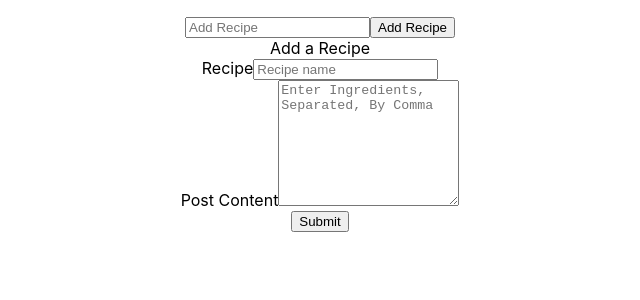
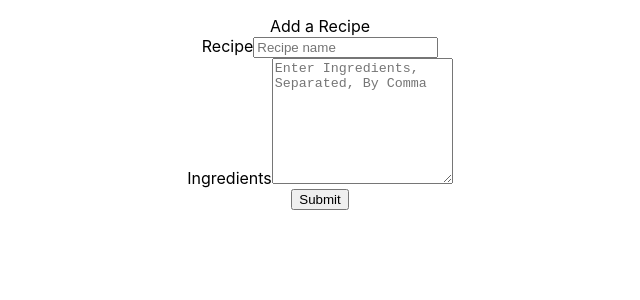
Before and after one commit to aksameet/crud-app, a React (Create React App) app: page / in a window 1280 px wide. Shown: the top 300 px of the page, without its empty margins (320-960 px from the left). Built offline with nearby package versions, Linux system fonts and the light colour scheme.

Commit message:
Clean-up

```diff
--- a/src/components/App.js
+++ b/src/components/App.js
@@ -5,25 +5,6 @@ import { addRecipe } from '../actions/index';
 import Modal from './Modal';
 
 class App extends Component {
-    constructor(props) {
-        super(props);
-
-        this.state = { term: "" };
-
-        this.onInputChange = this.onInputChange.bind(this);
-        this.onFormSubmit = this.onFormSubmit.bind(this);
-    }
-
-    onInputChange(event) {
-        this.setState({ term: event.target.value });
-    }
-
-    onFormSubmit(event) {
-        event.preventDefault();
-
-        this.props.addRecipe(this.state.term);
-        this.setState({ term: "" });
-    }
 
     renderList() {
 
@@ -55,17 +36,6 @@ class App extends Component {
                     <ul className="recipes--list">
                         {this.renderList()}
                     </ul>
-                    <form onSubmit={this.onFormSubmit} className="input-group">
-                        <input
-                            placeholder="Add Recipe"
-                            className="form-control"
-                            value={this.state.term}
-                            onChange={this.onInputChange}
-                        />
-                        <span className="recipes--list__button-wrapper">
-                            <button type="submit" className="recipes--list__button">Add Recipe</button>
-                        </span>
-                    </form>
                     <Modal />
                 </div>
             </div>
--- a/src/components/Modal.js
+++ b/src/components/Modal.js
@@ -65,7 +65,7 @@ class Modal extends Component {
                     placeholder="Recipe name"
                 />
                 <Field
-                    label="Post Content"
+                    label="Ingredients"
                     name="recipe_ingredients"
                     component={this.renderIngredientsField}
                     rows="8"
```
